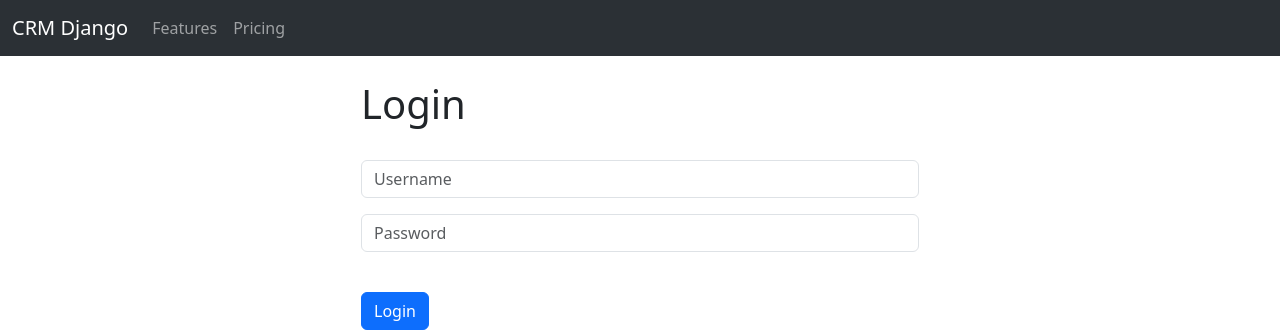
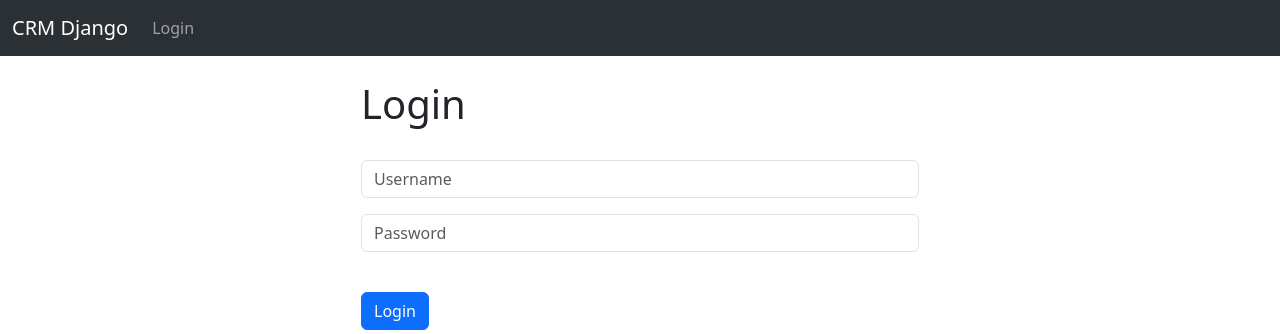
Before and after one commit to Carolinetgn94/CRM-Django, a Django app: page / in a window 1280 px wide. Shown: the top 334 px of the page. Run offline with Django 5.2, Linux system fonts and the light colour scheme.

Commit message:
create logout function with message. Toggle login and logout

```diff
--- a/crm/website/templates/navbar.html
+++ b/crm/website/templates/navbar.html
@@ -6,13 +6,17 @@
       </button>
       <div class="collapse navbar-collapse" id="navbarNavDropdown">
         <ul class="navbar-nav">
+          {% if user.is_authenticated %}
+          <li class="nav-item">
+            <a class="nav-link" href="{% url 'logout' %}">Logout</a>
+          </li>
 
+          {% else %}
           <li class="nav-item">
-            <a class="nav-link" href="#">Features</a>
+            <a class="nav-link" href="{% url 'home' %}">Login</a>
           </li>
-          <li class="nav-item">
-            <a class="nav-link" href="#">Pricing</a>
-          </li>
+
+          {% endif %}
         </ul>
       </div>
     </div>
--- a/crm/website/urls.py
+++ b/crm/website/urls.py
@@ -5,5 +5,5 @@ from . import views
 urlpatterns = [
     path('', views.home, name='home'),
     # path('login/', views.login_user, name='login'),
-    # path('logout/', views.logout_user, name='logout'),
+    path('logout/', views.logout_user, name='logout'),
 ]
--- a/crm/website/views.py
+++ b/crm/website/views.py
@@ -22,4 +22,6 @@ def home(request):
 
 
 def logout_user(request):
-    pass
+    logout(request)
+    messages.success(request, "Logout Successfully!")
+    return redirect('home')
```
